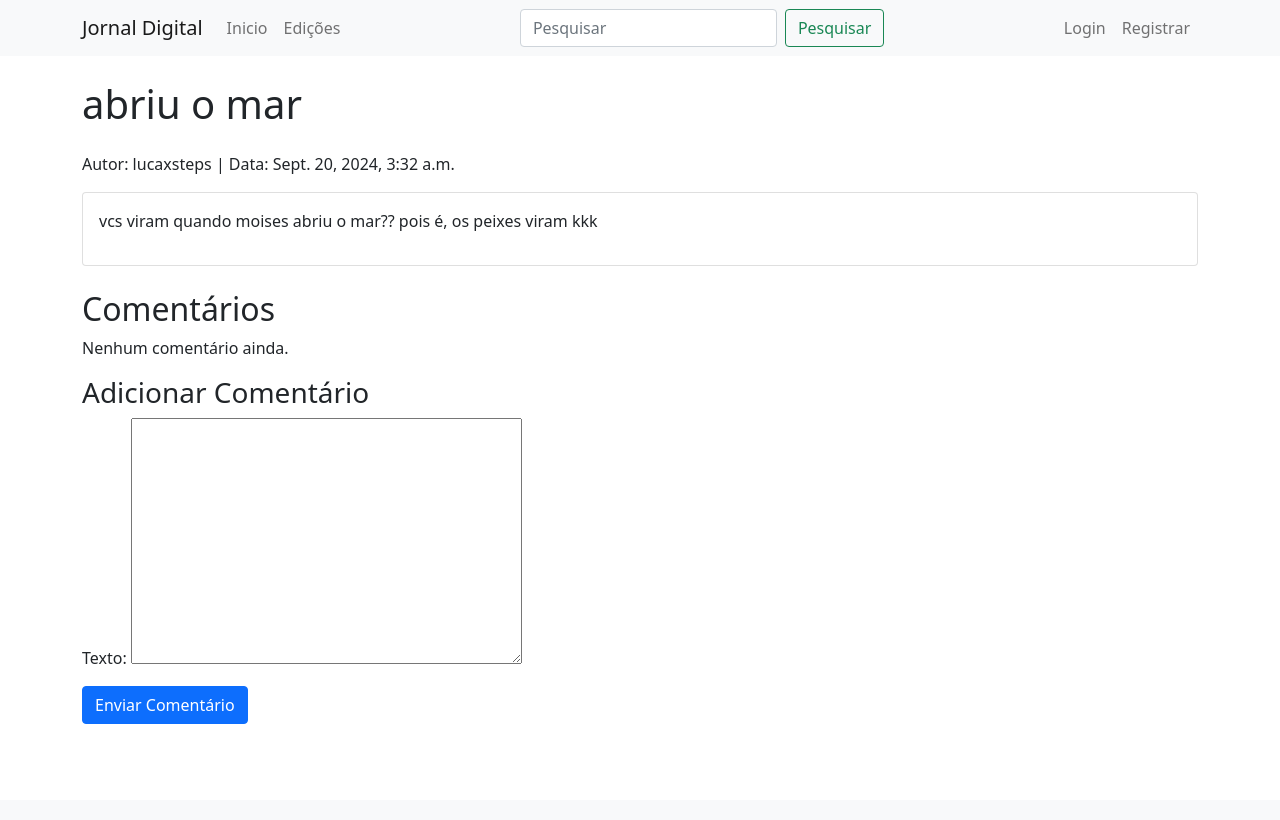
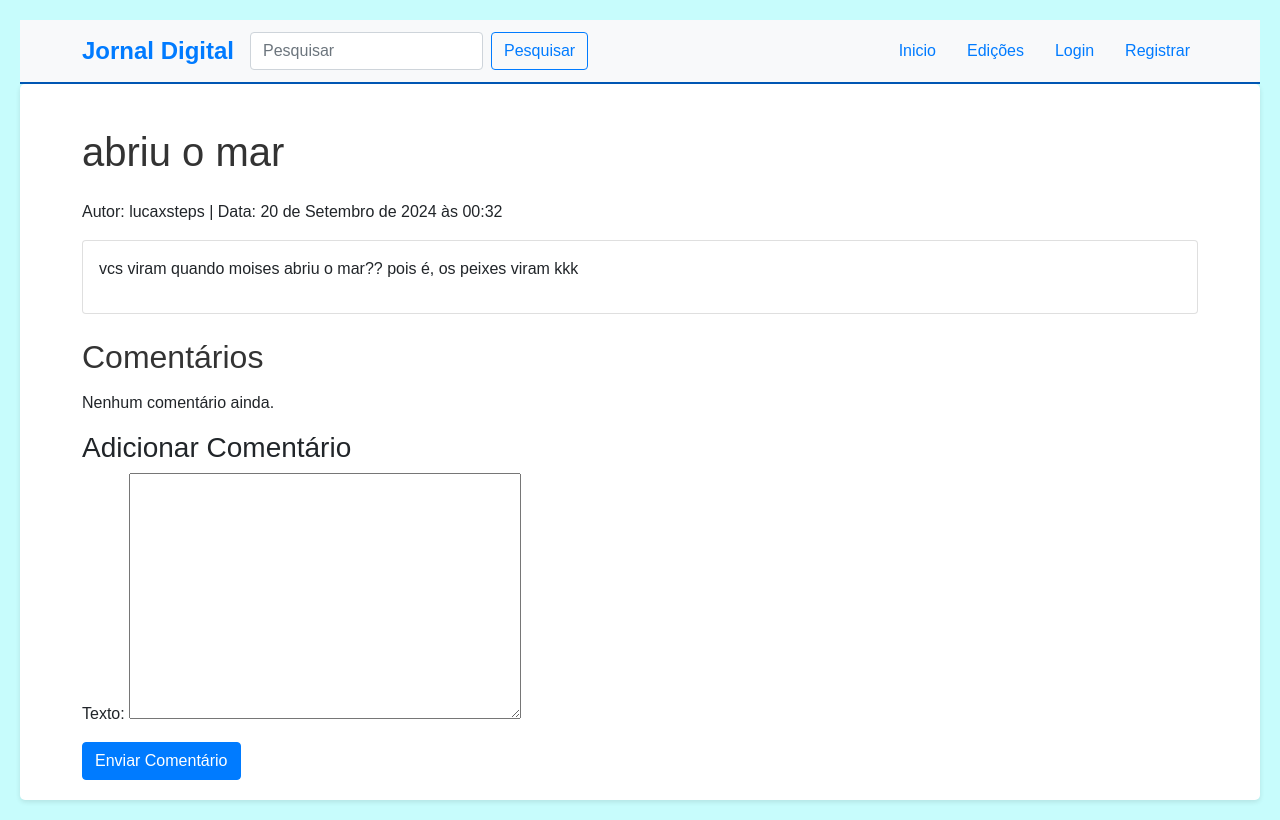
Before and after one commit to LucaxSteps/meusite, a Django app: page /jornaldigital/noticias/1/ in a window 1280 px wide. Before the commit the page ends 724 px from the top, so only its background shows below. Run offline with Django 4.2, Linux system fonts and the light colour scheme; data comes from the database, SQL or seed files in the repository; both versions use the stored data as it was after the commit.

Commit message:
Aplicação web Jornal Finalizada

```diff
--- a/JornalDigital/forms.py
+++ b/JornalDigital/forms.py
@@ -7,7 +7,9 @@ class EdicaoForm(forms.ModelForm):
     class Meta:
         model = Edicao
         fields = ['data', 'titulo']
-
+        widgets = {
+            'data': forms.DateInput(attrs={'type': 'date', 'class': 'form-control', 'placeholder': 'Data de Publicação'}),
+        }
 class NoticiaForm(forms.ModelForm):
     class Meta:
         model = Noticia
@@ -24,3 +26,10 @@ class UserForm(UserCreationForm):
     class Meta:
         model = User
         fields = ['username', 'email', 'password1', 'password2']
+
+    def __init__(self, *args, **kwargs):
+        super().__init__(*args, **kwargs)
+        self.fields['username'].help_text = None
+        self.fields['email'].help_text = None
+        self.fields['password1'].help_text = None
+        self.fields['password2'].help_text = None
--- a/JornalDigital/templates/JornalDigital/base.html
+++ b/JornalDigital/templates/JornalDigital/base.html
@@ -1,3 +1,4 @@
+{% load static %}
 <!DOCTYPE html>
 <html lang="pt-br">
 <head>
@@ -5,16 +6,21 @@
     <meta name="viewport" content="width=device-width, initial-scale=1.0">
     <title>{% block title %}Jornal Digital{% endblock %}</title>
     <link href="https://cdn.jsdelivr.net/npm/bootstrap@5.1.3/dist/css/bootstrap.min.css" rel="stylesheet">
+    <link rel="stylesheet" href="{% static '/JornalInterno/style.css' %}">
 </head>
 <body>
 <nav class="navbar navbar-expand-lg navbar-light bg-light">
     <div class="container">
         <a class="navbar-brand" href="{% url 'index' %}">Jornal Digital</a>
+        <form class="d-flex me-3" action="{% url 'pesquisar' %}" method="get">
+            <input class="form-control me-2" type="search" placeholder="Pesquisar" aria-label="Search" name="q">
+            <button class="btn btn-outline-success" type="submit">Pesquisar</button>
+        </form>
         <button class="navbar-toggler" type="button" data-bs-toggle="collapse" data-bs-target="#navbarNav" aria-controls="navbarNav" aria-expanded="false" aria-label="Toggle navigation">
             <span class="navbar-toggler-icon"></span>
         </button>
         <div class="collapse navbar-collapse" id="navbarNav">
-                <ul class="navbar-nav">
+            <ul class="navbar-nav ms-auto">
                 <li class="nav-item">
                     <a class="nav-link" href="{% url 'index' %}">Inicio</a>
                 </li>
@@ -29,18 +35,10 @@
                         <a class="nav-link" href="{% url 'cadastrar_noticia' %}">Nova Notícia</a>
                     </li>
                 {% endif %}
-                </ul>
-                <form class="d-flex ms-auto" action="{% url 'pesquisar' %}" method="get">
-                    <input class="form-control me-2" type="search" placeholder="Pesquisar" aria-label="Search" name="q">
-                    <button class="btn btn-outline-success" type="submit">Pesquisar</button>
-                </form>
-                <ul class="navbar-nav ms-auto">
+                <li class="nav-item">
                     {% if user.is_authenticated %}
-                        <li class="nav-item">
                         <a class="nav-link" href="{% url 'logout' %}">Logout</a>
-                        </li>
                     {% else %}
-                        <li class="nav-item">
                         <a class="nav-link" href="{% url 'login' %}">Login</a>
                     </li>
                     <li class="nav-item">
--- a/JornalDigital/templates/JornalDigital/cadastrar_edicao.html
+++ b/JornalDigital/templates/JornalDigital/cadastrar_edicao.html
@@ -1,7 +1,7 @@
 {% extends './base.html' %}
 
 {% block content %}
-<div class="container mt-4">
+<div class="login-container mt-4">
     <h1 class="mb-4">Cadastrar Nova Edição</h1>
     <form method="post">
         {% csrf_token %}
--- a/JornalDigital/templates/JornalDigital/cadastrar_noticia.html
+++ b/JornalDigital/templates/JornalDigital/cadastrar_noticia.html
@@ -1,7 +1,7 @@
 {% extends './base.html' %}
 
 {% block content %}
-<div class="container mt-4">
+<div class="login-container mt-4">
     <h1 class="mb-4">Cadastrar Nova Notícia</h1>
     <form method="post">
         {% csrf_token %}
--- a/JornalDigital/templates/JornalDigital/cadastro.html
+++ b/JornalDigital/templates/JornalDigital/cadastro.html
@@ -1,7 +1,7 @@
 {% extends "./base.html" %}
 
 {% block content %}
-  <div class="container mt-4">
+  <div class="login-container mt-4">
     <h2>Registrar</h2>
     <form method="POST">
       {% csrf_token %}
--- a/JornalDigital/templates/registration/login.html
+++ b/JornalDigital/templates/registration/login.html
@@ -1,6 +1,6 @@
 {% extends "../JornalDigital/base.html" %}
 {% block content %}
-<div class="container">
+<div class="login-container mt-4">
     <h2>Login</h2>
     <form method="post">
         {% csrf_token %}
--- a/mysite/settings.py
+++ b/mysite/settings.py
@@ -105,9 +105,9 @@ AUTH_PASSWORD_VALIDATORS = [
 # Internationalization
 # https://docs.djangoproject.com/en/4.0/topics/i18n/
 
-LANGUAGE_CODE = 'en-us'
+LANGUAGE_CODE = 'pt-br'
 
-TIME_ZONE = 'UTC'
+TIME_ZONE = 'America/Fortaleza'
 
 USE_I18N = True
 
@@ -130,3 +130,5 @@ MEDIA_ROOT = '/home/LuizGustavoRocha/mysite/media'
 MEDIA_URL = '/media/'
 STATIC_ROOT = '/home/LuizGustavoRocha/mysite/static'
 STATIC_URL = '/static/'
+
+LOGOUT_REDIRECT_URL = 'index'
--- a/mysite/urls.py
+++ b/mysite/urls.py
@@ -17,8 +17,6 @@ from django.contrib import admin
 from django.urls import include, path
 
 urlpatterns = [
-    path('', include('raiz.urls')),
-    path('enquetes/', include('enquetes.urls')),
     path('jornaldigital/', include('JornalDigital.urls')),
     path('users/', include('django.contrib.auth.urls')),
     path('admin/', admin.site.urls),
--- a/static/JornalInterno/style.css
+++ b/static/JornalInterno/style.css
@@ -0,0 +1,120 @@
+.navbar {
+    background-color: #ffffff;
+    border-bottom: 2px solid #0056b3;
+}
+
+.navbar-brand {
+    font-size: 1.5rem;
+    font-weight: bold;
+    color: #007bff !important;
+}
+
+.nav-link {
+    color: #007bff !important;
+    transition: color 0.3s;
+}
+
+.nav-link:hover {
+    color: #ffd700 !important;
+    text-decoration: underline;
+}
+
+.btn-outline-success {
+    color: #007bff;
+    border-color: #007bff;
+    transition: background-color 0.3s, color 0.3s;
+}
+
+.btn-outline-success:hover {
+    background-color: #0056b3;
+    color: #ffffff;
+}
+
+form {
+    margin-left: auto;
+}
+
+.nav-item {
+    margin-left: 15px;
+}
+
+@media (max-width: 768px) {
+    .navbar {
+        background-color: #ffffff;
+    }
+}
+
+body {
+    background-color: #c7fcfc;
+    font-family: Arial, sans-serif;
+    padding: 20px;
+}
+
+main {
+    background-color: #ffffff;
+    border-radius: 5px;
+    box-shadow: 0 2px 5px rgba(0, 0, 0, 0.1);
+    padding: 20px;
+}
+
+h1, h2 {
+    color: #333333;
+    margin-bottom: 15px;
+}
+
+.list-group {
+    margin-top: 20px;
+}
+
+.list-group-item {
+    background-color: #f8f9fa;
+    border: 1px solid #e0e0e0;
+    transition: background-color 0.3s, color 0.3s;
+}
+
+.list-group-item:hover {
+    background-color: #e9ecef;
+    color: #007bff;
+}
+
+li a {
+    color: red;
+}
+
+.login-container {
+    max-width: 400px;
+    margin: auto;
+    padding: 20px;
+    background-color: #ffffff;
+    border-radius: 5px;
+    box-shadow: 0 2px 5px rgba(0, 0, 0, 0.1);
+}
+
+.login-container h2 {
+    color: #007bff;
+    margin-bottom: 20px;
+}
+
+.btn-primary {
+    background-color: #007bff;
+    border-color: #007bff;
+}
+
+.btn-primary:hover {
+    background-color: #0056b3;
+    border-color: #0056b3;
+}
+
+.comment-card {
+    margin-bottom: 10px;
+    border: 1px solid #e0e0e0;
+    border-radius: 5px;
+}
+
+.comment-card .card-body {
+    padding: 15px;
+}
+
+.card {
+    margin-bottom: 20px;
+}
```
Also changed, not shown: JornalDigital/admin.py (+3 -4 lines), JornalDigital/templates/JornalDigital/login.html (deleted, +0 -12 lines), JornalDigital/templates/JornalDigital/logout.html (deleted, +0 -8 lines), JornalDigital/models.py (line endings or trailing spaces), JornalDigital/templates/JornalDigital/exibir_edicao.html (line endings or trailing spaces), db.sqlite3 (added). Lines whose indentation alone changed are shown as unchanged.
